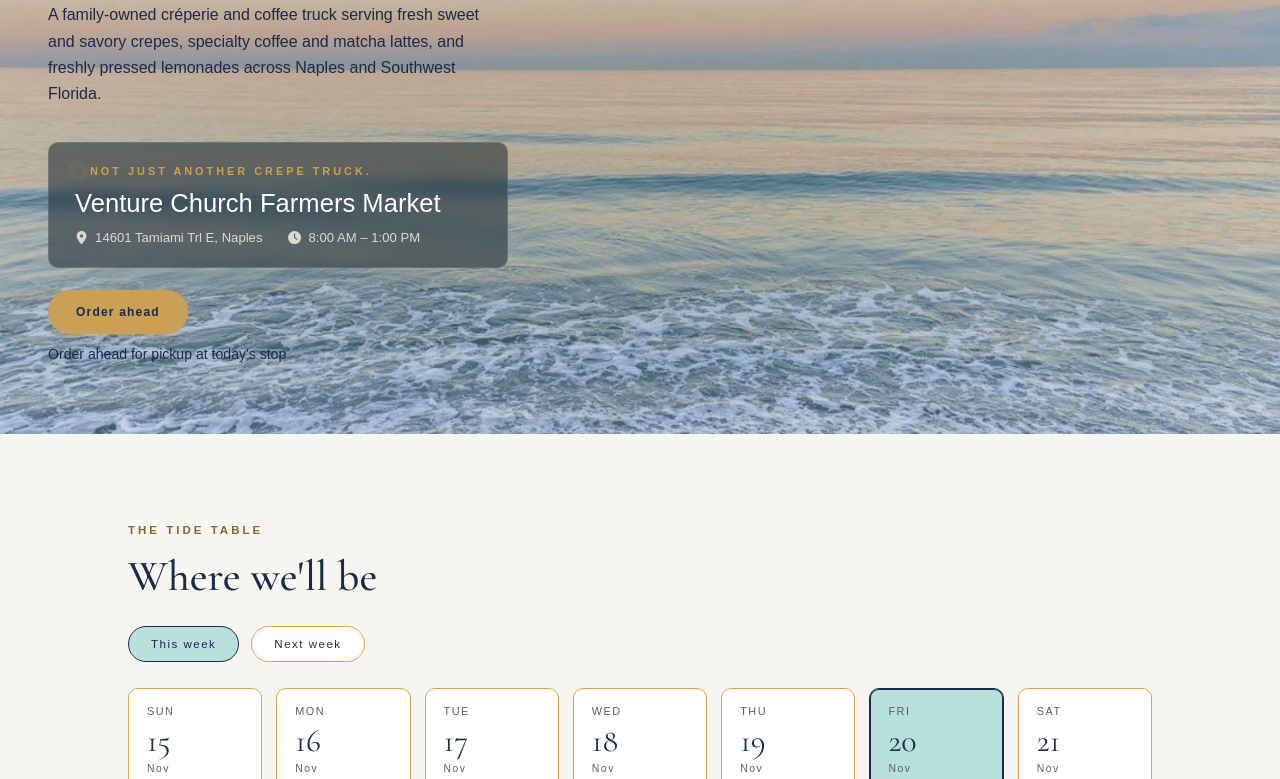
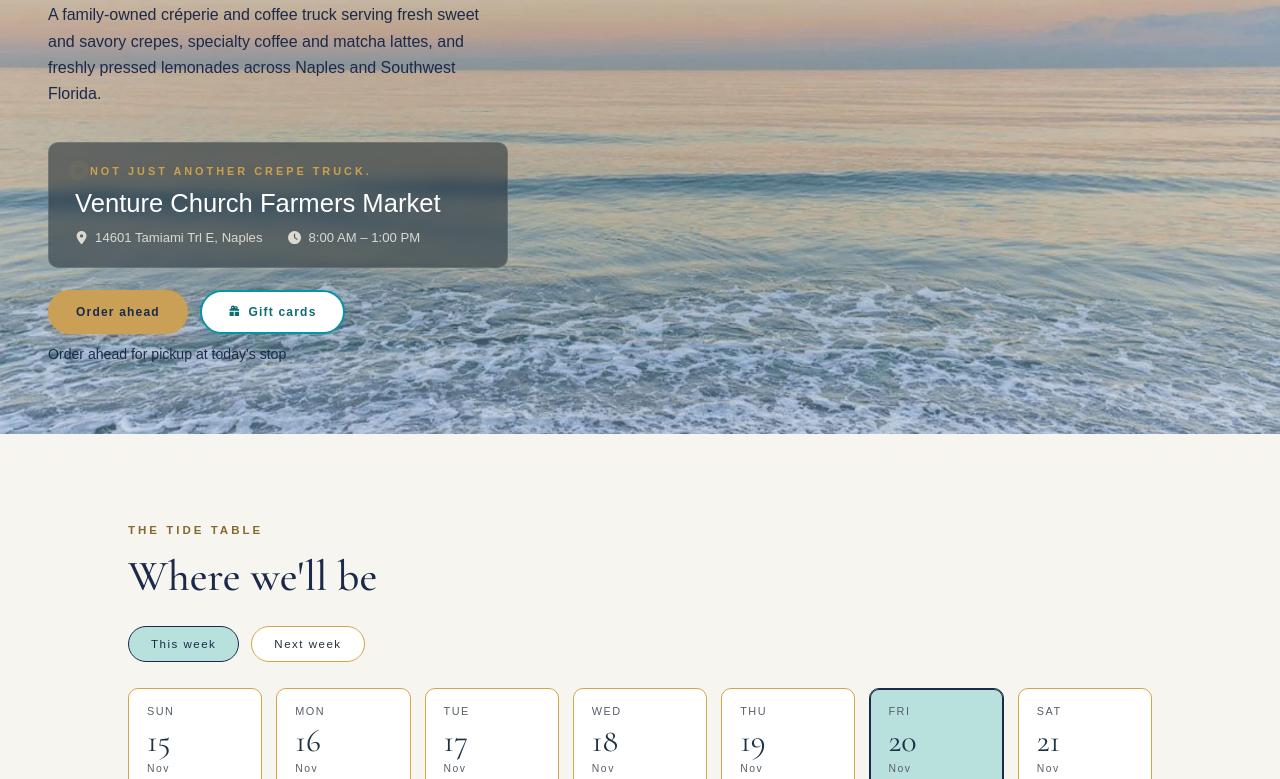
Before and after one commit to fonsecaM22/costal, a plain HTML site: page index.html in a window 1280 px wide. Shown: the part 270-1049 px from the top of the page. Drawn offline with nearby package versions, Linux system fonts and the light colour scheme.

Commit message:
Add Gift cards button linking to the Square eGift card page
Place a Gift cards button next to Order ahead in the hero, menu, and header so customers can buy Christmas eGift cards.

```diff
--- a/index.html
+++ b/index.html
@@ -47,7 +47,7 @@
   ]
 }
 </script>
-<link rel="stylesheet" href="style.css?v=20261119b">
+<link rel="stylesheet" href="style.css?v=20261119c">
   <meta name="google-site-verification" content="bLrQ70BhtOHfRo4f6JGcfYjncdXDpcwfXr6_vzjK3Q4" />
   <!-- Google Analytics -->
   <script async src="https://www.googletagmanager.com/gtag/js?id=G-W7FCZN6PLE"></script>
@@ -82,6 +82,9 @@
       </li>
       <li class="nav__link--anchor">
         <a href="https://cash.app/$coastalcreperie" target="_blank" rel="noopener">Order ahead</a>
+      </li>
+      <li class="nav__link--anchor">
+        <a href="https://app.squareup.com/gift/MLSBS6P23AJY7/order" target="_blank" rel="noopener">Gift cards</a>
       </li>
       <li class="nav__link--anchor">
         <a href="#story">Our Story</a>
@@ -127,7 +130,10 @@
       </div>
     </div>
     <div class="hero__order">
-      <a class="order__btn" href="https://cash.app/$coastalcreperie" target="_blank" rel="noopener">Order ahead</a>
+      <div class="order__btns">
+        <a class="order__btn" href="https://cash.app/$coastalcreperie" target="_blank" rel="noopener">Order ahead</a>
+        <a class="gift__btn" href="https://app.squareup.com/gift/MLSBS6P23AJY7/order" target="_blank" rel="noopener"><svg class="icon" xmlns="http://www.w3.org/2000/svg" viewBox="0 0 24 24" fill="currentColor" aria-hidden="true"><path d="M20 7h-2.26A3 3 0 0 0 13 3.06 3 3 0 0 0 6.26 7H4a1 1 0 0 0-1 1v3h18V8a1 1 0 0 0-1-1ZM9 6a1 1 0 1 1 0-2 1 1 0 0 1 0 2Zm6 0a1 1 0 1 1 0-2 1 1 0 0 1 0 2ZM3 13v7a1 1 0 0 0 1 1h7v-8H3Zm10 0v8h7a1 1 0 0 0 1-1v-7h-8Z"/></svg> Gift cards</a>
+      </div>
       <p class="order__note">Order ahead for pickup at today's stop</p>
     </div>
   </div>
@@ -172,7 +178,10 @@
   <h2 class="section__title">Full menu</h2>
 
   <div class="menu__order">
-    <a class="order__btn" href="https://cash.app/$coastalcreperie" target="_blank" rel="noopener">Order ahead</a>
+    <div class="order__btns">
+      <a class="order__btn" href="https://cash.app/$coastalcreperie" target="_blank" rel="noopener">Order ahead</a>
+      <a class="gift__btn" href="https://app.squareup.com/gift/MLSBS6P23AJY7/order" target="_blank" rel="noopener"><svg class="icon" xmlns="http://www.w3.org/2000/svg" viewBox="0 0 24 24" fill="currentColor" aria-hidden="true"><path d="M20 7h-2.26A3 3 0 0 0 13 3.06 3 3 0 0 0 6.26 7H4a1 1 0 0 0-1 1v3h18V8a1 1 0 0 0-1-1ZM9 6a1 1 0 1 1 0-2 1 1 0 0 1 0 2Zm6 0a1 1 0 1 1 0-2 1 1 0 0 1 0 2ZM3 13v7a1 1 0 0 0 1 1h7v-8H3Zm10 0v8h7a1 1 0 0 0 1-1v-7h-8Z"/></svg> Gift cards</a>
+    </div>
     <p class="order__note">Order ahead for pickup at today's stop</p>
   </div>
 
@@ -345,7 +354,7 @@ We are a family business. We show up at farmers markets, hospitals, universities
   </div>
 </div>
 
-<script src="script.js?v=20261119a" defer></script>
+<script src="script.js?v=20261119c" defer></script>
 
 </body>
 </html>
--- a/style.css
+++ b/style.css
@@ -290,6 +290,44 @@
     outline:2px solid var(--navy-deep);
     outline-offset:3px;
   }
+  .order__btns{
+    display:flex;
+    flex-wrap:wrap;
+    gap:12px;
+    align-items:center;
+  }
+  .gift__btn{
+    display:inline-flex;
+    align-items:center;
+    justify-content:center;
+    gap:8px;
+    background:var(--white);
+    color:var(--teal-text);
+    font-size:.75rem;
+    font-weight:600;
+    letter-spacing:1.2px;
+    padding:11px 26px;
+    min-height:44px;
+    border-radius:30px;
+    border:2px solid var(--teal);
+    cursor:pointer;
+    box-shadow:0 2px 6px rgba(7,147,165,.16);
+    transition:transform .18s ease, background .18s ease, box-shadow .18s ease, color .18s ease;
+  }
+  .gift__btn:hover{
+    background:var(--teal);
+    color:#fff;
+    transform:translateY(-1px);
+    box-shadow:0 6px 14px rgba(7,147,165,.28);
+  }
+  .gift__btn:focus-visible{
+    outline:2px solid var(--navy-deep);
+    outline-offset:3px;
+  }
+  .gift__btn .icon{
+    width:1.05em;
+    height:1.05em;
+  }
   .order__note{
     margin-top:10px;
     font-size:.88rem;
@@ -434,6 +472,13 @@
     to{opacity:1; transform:translateY(0);}
   }
 
+  @media (max-width:1200px){
+    .nav__link--list{gap:22px;}
+  }
+  @media (max-width:1100px){
+    header{padding:16px 28px;}
+    .nav__link--list{gap:16px;}
+  }
   @media (max-width:900px){
     header{padding:16px 22px;}
     nav{display:none;}
```
